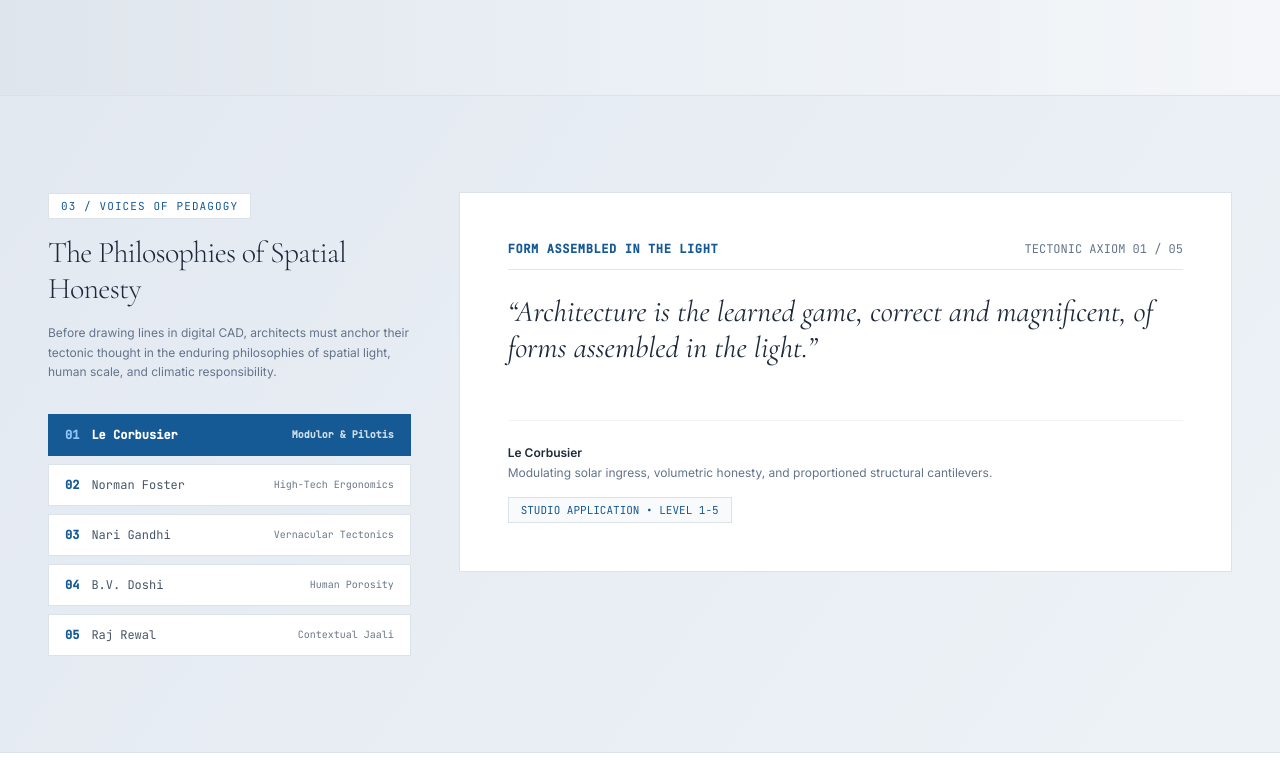
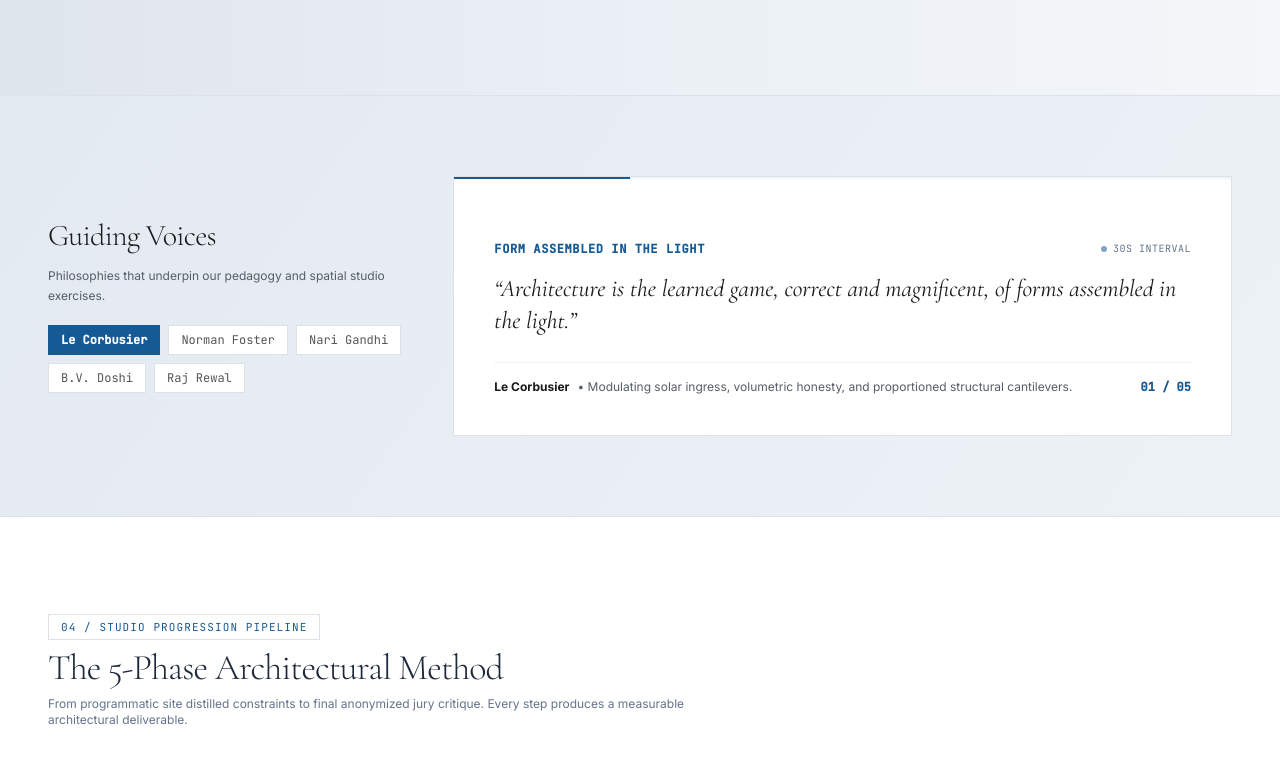
Before and after one commit to poornaprasadmacha/arched, a Next.js app: page / in a window 1280 px wide. Shown: the part 2912-3680 px from the top of the page. Built offline with nearby package versions, Linux system fonts and the light colour scheme.

Commit message:
feat: make Guiding Voices quotes slide automatically every 30 seconds

```diff
--- a/app/globals.css
+++ b/app/globals.css
@@ -245,6 +245,15 @@
   border-color: #cbd5e1;
 }
 
+@keyframes quoteProgressBar {
+  0% {
+    width: 0%;
+  }
+  100% {
+    width: 100%;
+  }
+}
+
 /* Editorial Minimal Scrollbar */
 ::-webkit-scrollbar {
   width: 6px;
--- a/app/page.tsx
+++ b/app/page.tsx
@@ -1,6 +1,6 @@
 "use client";
 
-import React, { useState } from "react";
+import React, { useState, useEffect } from "react";
 import Link from "next/link";
 import {
   ArrowUpRight,
@@ -27,6 +27,8 @@ import ArchedLogo from "@/components/ArchedLogo";
 export default function HomePage() {
   const [isMuted, setIsMuted] = useState(true);
   const [activeVoiceIndex, setActiveVoiceIndex] = useState(0);
+  const [isQuotePaused, setIsQuotePaused] = useState(false);
+  const [quoteTimerKey, setQuoteTimerKey] = useState(0);
 
   // Interactive Blueprint Layer toggles
   const [showGrid, setShowGrid] = useState(true);
@@ -35,6 +37,23 @@ export default function HomePage() {
 
   // FAQ Accordion state
   const [openFaqIndex, setOpenFaqIndex] = useState<number | null>(0);
+
+  // Auto-slide quotes every 30 seconds
+  useEffect(() => {
+    if (isQuotePaused) return;
+
+    const interval = setInterval(() => {
+      setActiveVoiceIndex((prev) => (prev + 1) % 5);
+      setQuoteTimerKey((k) => k + 1);
+    }, 30000); // 30 seconds auto-rotation
+
+    return () => clearInterval(interval);
+  }, [isQuotePaused, activeVoiceIndex]);
+
+  const handleSelectVoice = (idx: number) => {
+    setActiveVoiceIndex(idx);
+    setQuoteTimerKey((k) => k + 1);
+  };
 
   const theorists = [
     {
@@ -61,7 +80,7 @@ export default function HomePage() {
       tag: "Organic Simplicity",
       quote:
         "Simplicity is not the absence of clutter; it is the realization of the absolute essential.",
-      context: "Organic masonry, local stone tectonics, and uncluttered spatial flow without geometric dogma.",
+      context: "Organic masonry, local stone tectonics, and uncluttered spatial flow.",
       concept: "Vernacular Tectonics",
     },
     {
@@ -70,7 +89,7 @@ export default function HomePage() {
       tag: "Living State of Being",
       quote:
         "Design is nothing but a humble understanding of materials, light, and the life that flows within them.",
-      context: "Pritzker-laureate spatial ethos: community porosity, shaded verandas, and microclimate courtyards.",
+      context: "Pritzker-laureate spatial ethos: community porosity, verandas, and shaded microclimates.",
       concept: "Human Porosity",
     },
     {
@@ -79,7 +98,7 @@ export default function HomePage() {
       tag: "Contextual Essence",
       quote:
         "A building must absorb the essence of the place in which it stands, its climate, its culture, and its memory.",
-      context: "Structural geometry rooted in historical urban fabric, clustered courtyards, and deep sandstone jaalis.",
+      context: "Geometry rooted in historical urban fabric, courtyards, and deep sandstone louvres.",
       concept: "Contextual Jaali",
     },
   ];
@@ -725,75 +744,77 @@ export default function HomePage() {
       </section>
 
       {/* =========================================================================
-          SECTION 4: SOCIAL PROOF & VOICES OF PEDAGOGY (Spatial Philosophies)
-          Interactive Master Architect Quote Matrix
+          SECTION 4: GUIDING VOICES (Quotes Auto-Sliding Every 30 Seconds)
           ========================================================================= */}
-      <section className="py-24 px-6 md:px-12 max-w-7xl mx-auto w-full">
-        <div className="grid grid-cols-1 lg:grid-cols-12 gap-12 items-start">
+      <section className="py-20 px-6 md:px-12 max-w-7xl mx-auto w-full">
+        <div className="grid grid-cols-1 md:grid-cols-12 gap-8 items-center">
 
-          {/* Left 4 Columns: Philosophy Overview & Selector */}
-          <div className="lg:col-span-4 space-y-4">
-            <div className="inline-flex items-center gap-2 px-3 py-1 bg-white border border-[#dbe2e8] text-[11px] font-mono uppercase tracking-widest text-[#155995]">
-              <span>03 / Voices of Pedagogy</span>
-            </div>
-
-            <h2 className="text-3xl font-light tracking-tight text-[#1e293b]">
-              The Philosophies of Spatial Honesty
+          {/* Left Column: Guiding Voices Overview & Theorist Buttons */}
+          <div className="md:col-span-4 space-y-3">
+            <h2 className="text-2xl md:text-3xl font-light text-[#1a1a1a] tracking-tight font-serif">
+              Guiding Voices
             </h2>
-
-            <p className="text-xs text-[#64748b] leading-relaxed">
-              Before drawing lines in digital CAD, architects must anchor their tectonic thought in the enduring philosophies of spatial light, human scale, and climatic responsibility.
+            <p className="text-xs text-[#555e68] leading-relaxed">
+              Philosophies that underpin our pedagogy and spatial studio exercises.
             </p>
-
-            <div className="pt-4 space-y-2">
+            <div className="flex flex-wrap gap-2 pt-2">
               {theorists.map((t, idx) => (
                 <button
                   key={t.id}
                   type="button"
-                  onClick={() => setActiveVoiceIndex(idx)}
-                  className={`w-full text-left px-4 py-3 border text-xs font-mono transition-all flex items-center justify-between cursor-pointer ${
+                  onClick={() => handleSelectVoice(idx)}
+                  className={`px-3 py-1.5 text-xs font-mono border transition-all cursor-pointer ${
                     activeVoiceIndex === idx
                       ? "bg-[#155995] text-white border-[#155995] font-semibold"
-                      : "bg-white text-[#475569] border-[#dbe2e8] hover:border-[#155995]"
+                      : "bg-white text-[#555] border-[#dbe2e8] hover:border-[#155995]"
                   }`}
                 >
-                  <div className="flex items-center gap-3">
-                    <span className={activeVoiceIndex === idx ? "text-[#93c5fd]" : "text-[#155995] font-bold"}>
-                      {t.id}
-                    </span>
-                    <span>{t.name}</span>
-                  </div>
-                  <span className="text-[10px] opacity-80">{t.concept}</span>
+                  {t.name}
                 </button>
               ))}
             </div>
           </div>
 
-          {/* Right 8 Columns: Active Philosophy Quote Panel */}
-          <div className="lg:col-span-8 bg-white border border-[#dbe2e8] p-8 sm:p-12 space-y-8 flex flex-col justify-between min-h-[380px]">
+          {/* Right Column: Active Quote Card with 30s Auto-Slide Progress Bar */}
+          <div
+            onMouseEnter={() => setIsQuotePaused(true)}
+            onMouseLeave={() => setIsQuotePaused(false)}
+            className="md:col-span-8 bg-white p-8 md:p-10 border border-[#dbe2e8] space-y-6 relative overflow-hidden flex flex-col justify-between min-h-[260px]"
+          >
+            {/* 30-Second Architectural Progress Bar */}
+            <div className="absolute top-0 left-0 w-full h-[2px] bg-[#f1f5f9] overflow-hidden">
+              <div
+                key={quoteTimerKey}
+                className="h-full bg-[#155995]"
+                style={{
+                  animation: isQuotePaused ? "none" : "quoteProgressBar 30s linear forwards",
+                  width: isQuotePaused ? "100%" : undefined
+                }}
+              />
+            </div>
+
             <div className="space-y-4">
-              <div className="flex items-center justify-between border-b border-[#e2e8f0] pb-3">
-                <span className="text-xs font-mono text-[#155995] uppercase tracking-wider font-bold">
+              <div className="flex items-center justify-between">
+                <div className="text-xs font-mono text-[#155995] uppercase tracking-wider font-semibold">
                   {theorists[activeVoiceIndex].tag}
-                </span>
-                <span className="text-xs font-mono text-[#64748b]">
-                  TECTONIC AXIOM {theorists[activeVoiceIndex].id} / 05
-                </span>
+                </div>
+                <div className="text-[10px] font-mono text-[#64748b] uppercase tracking-wider flex items-center gap-1.5">
+                  <span className="inline-block w-1.5 h-1.5 rounded-full bg-[#155995] animate-pulse"></span>
+                  <span>30s interval</span>
+                </div>
               </div>
 
-              <blockquote className="text-2xl sm:text-3xl font-serif italic text-[#1e293b] leading-relaxed pt-2">
+              <blockquote className="text-xl md:text-2xl font-serif italic text-[#1a1a1a] leading-relaxed transition-opacity duration-300">
                 &ldquo;{theorists[activeVoiceIndex].quote}&rdquo;
               </blockquote>
             </div>
 
-            <div className="pt-6 border-t border-[#f1f5f9] flex flex-wrap items-center justify-between gap-4 text-xs">
-              <div className="space-y-1">
-                <p className="font-semibold text-[#1e293b]">{theorists[activeVoiceIndex].name}</p>
-                <p className="text-[#64748b]">{theorists[activeVoiceIndex].context}</p>
+            <div className="pt-4 border-t border-[#f0f3f6] flex items-center justify-between text-xs text-[#555]">
+              <div>
+                <strong className="text-[#1a1a1a]">{theorists[activeVoiceIndex].name}</strong>
+                <span className="text-[#555e68] ml-2">&bull; {theorists[activeVoiceIndex].context}</span>
               </div>
-              <div className="font-mono text-[11px] text-[#155995] bg-[#f8fafc] border border-[#dbe2e8] px-3 py-1">
-                STUDIO APPLICATION &bull; LEVEL 1-5
-              </div>
+              <span className="font-mono text-[#155995] font-semibold">{theorists[activeVoiceIndex].id} / 05</span>
             </div>
           </div>
 
```
Also changed, not shown: 1 other file (tests, documents, lock files or other folders).
